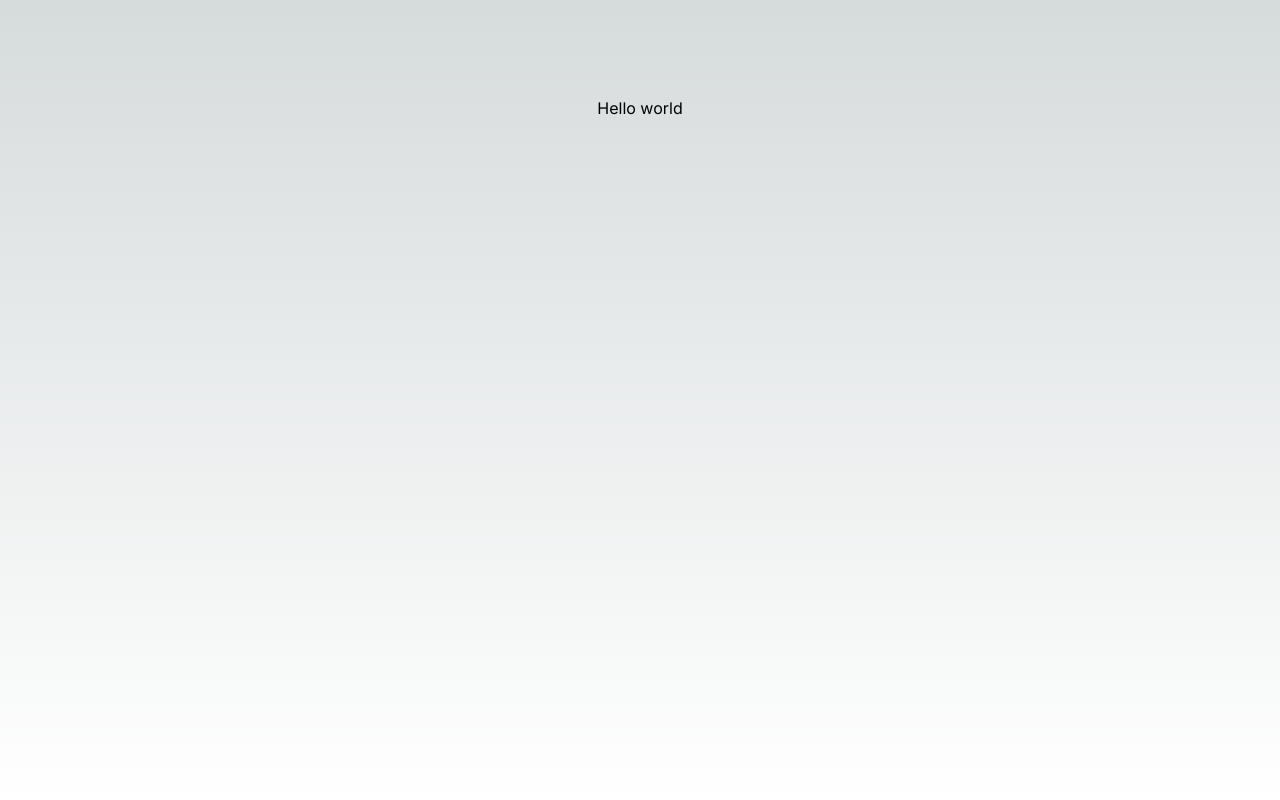
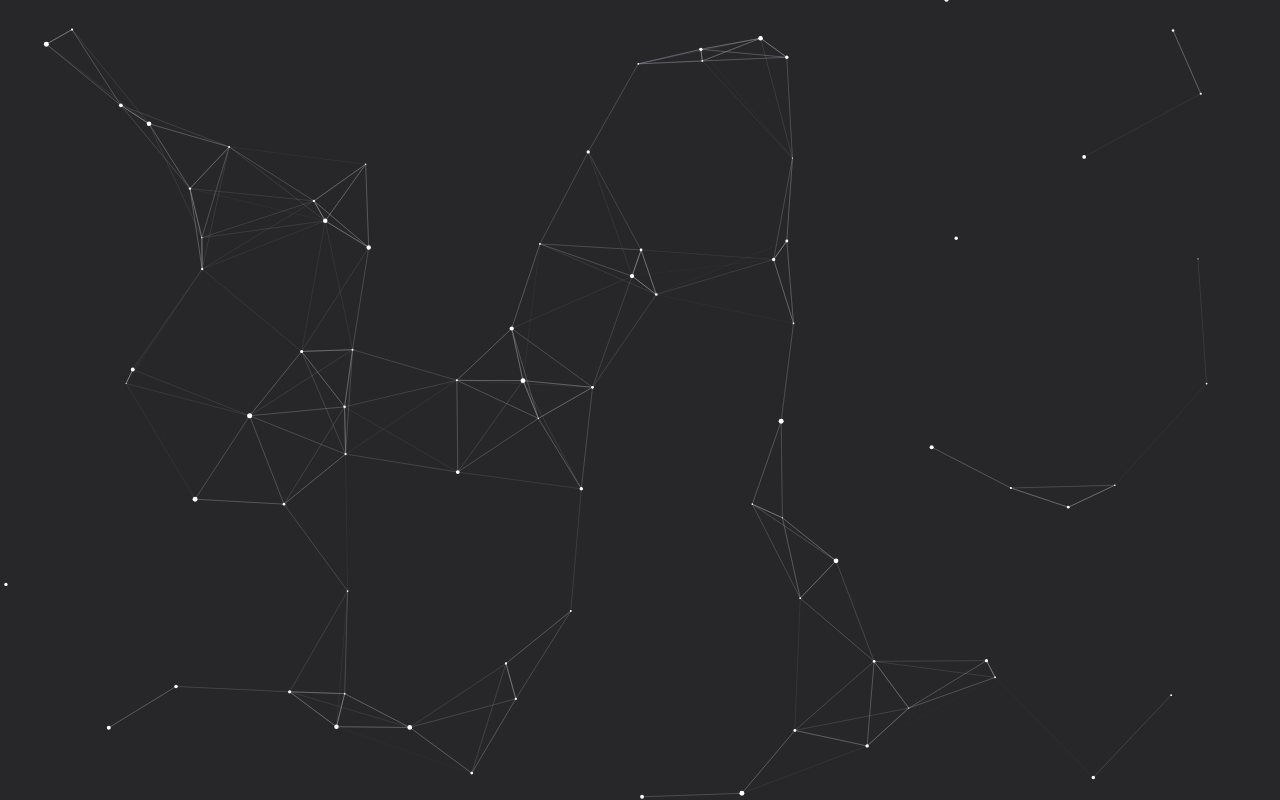
Before and after one commit to 18x18az/pit-display, a Next.js app: page / in a window 1280 px wide. Built offline with nearby package versions, Linux system fonts and the light colour scheme.

Commit message:
particle bg

```diff
--- a/src/app/page.tsx
+++ b/src/app/page.tsx
@@ -1,9 +1,10 @@
 import Image from 'next/image'
+import { ParticlesBg } from '../particles'
 
 export default function Home () {
   return (
     <main className='flex min-h-screen flex-col items-center justify-between p-24'>
-      Hello world
+      <ParticlesBg />
     </main>
   )
 }
--- /dev/null
+++ b/src/particles.tsx
@@ -0,0 +1,68 @@
+'use client'
+import { loadSlim } from '@tsparticles/slim'
+import { useEffect, useMemo, useState } from 'react'
+import Particles, { initParticlesEngine } from '@tsparticles/react'
+import {
+  type ISourceOptions
+} from '@tsparticles/engine'
+
+export function ParticlesBg (): JSX.Element {
+  const [init, setInit] = useState(false)
+
+  useEffect(() => {
+    void initParticlesEngine(async (engine) => {
+      await loadSlim(engine)
+      setInit(true)
+    }).then(() => {
+      setInit(true)
+    })
+  }, [])
+
+  const options: ISourceOptions = useMemo(
+    () => ({
+      fullScreen: {
+        enable: true,
+        zIndex: -1
+      },
+      background: {
+        color: {
+          value: '#27272a'
+        }
+      },
+      particles: {
+        move: {
+          enable: true,
+          speed: 0.6
+        },
+        number: {
+          value: 80
+        },
+        links: {
+          color: '#a1a1aa',
+          distance: 150,
+          enable: true,
+          opacity: 0.5,
+          width: 1
+        },
+        shape: {
+          type: 'circle'
+        },
+        size: {
+          value: { min: 0.5, max: 2.5 }
+        }
+      }
+    }),
+    []
+  )
+
+  if (init) {
+    return (
+      <Particles
+        id='tsparticles'
+        options={options}
+      />
+    )
+  }
+
+  return <></>
+}
```
